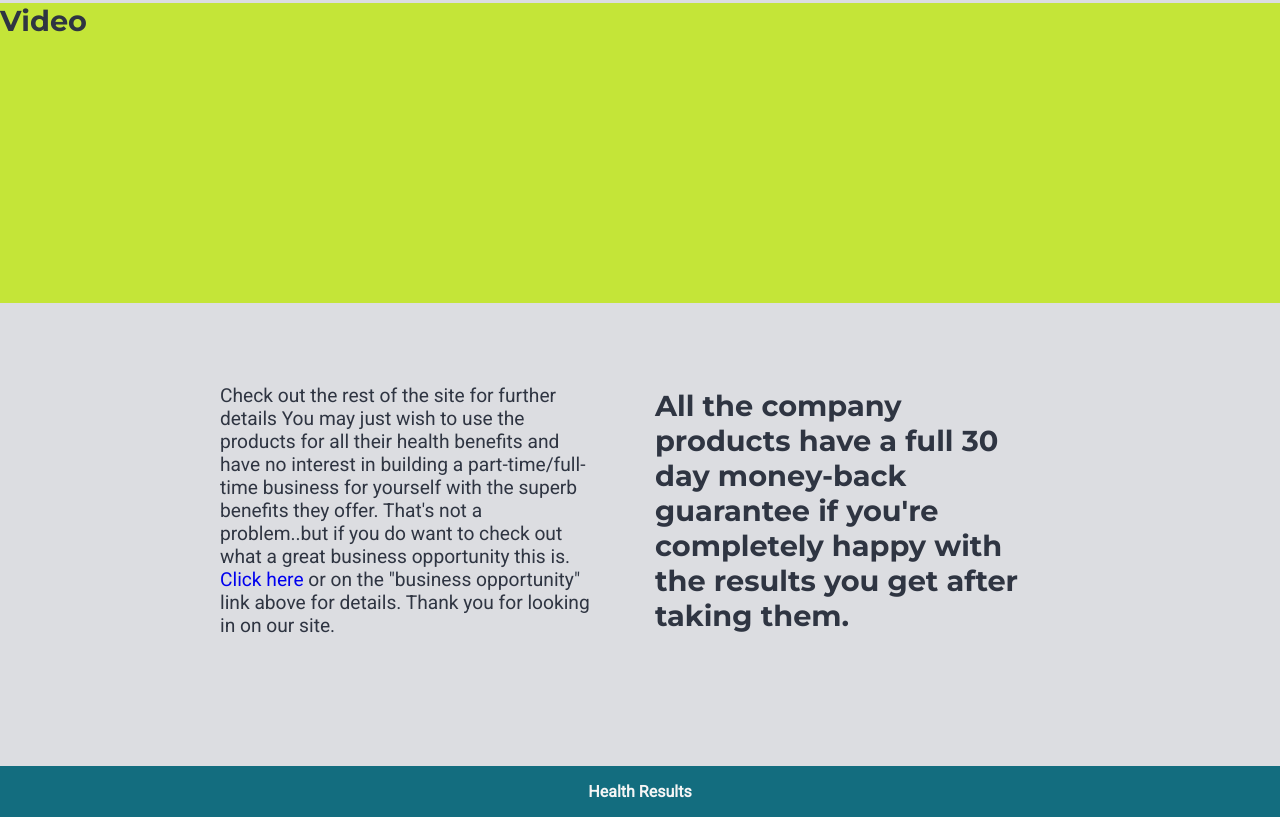
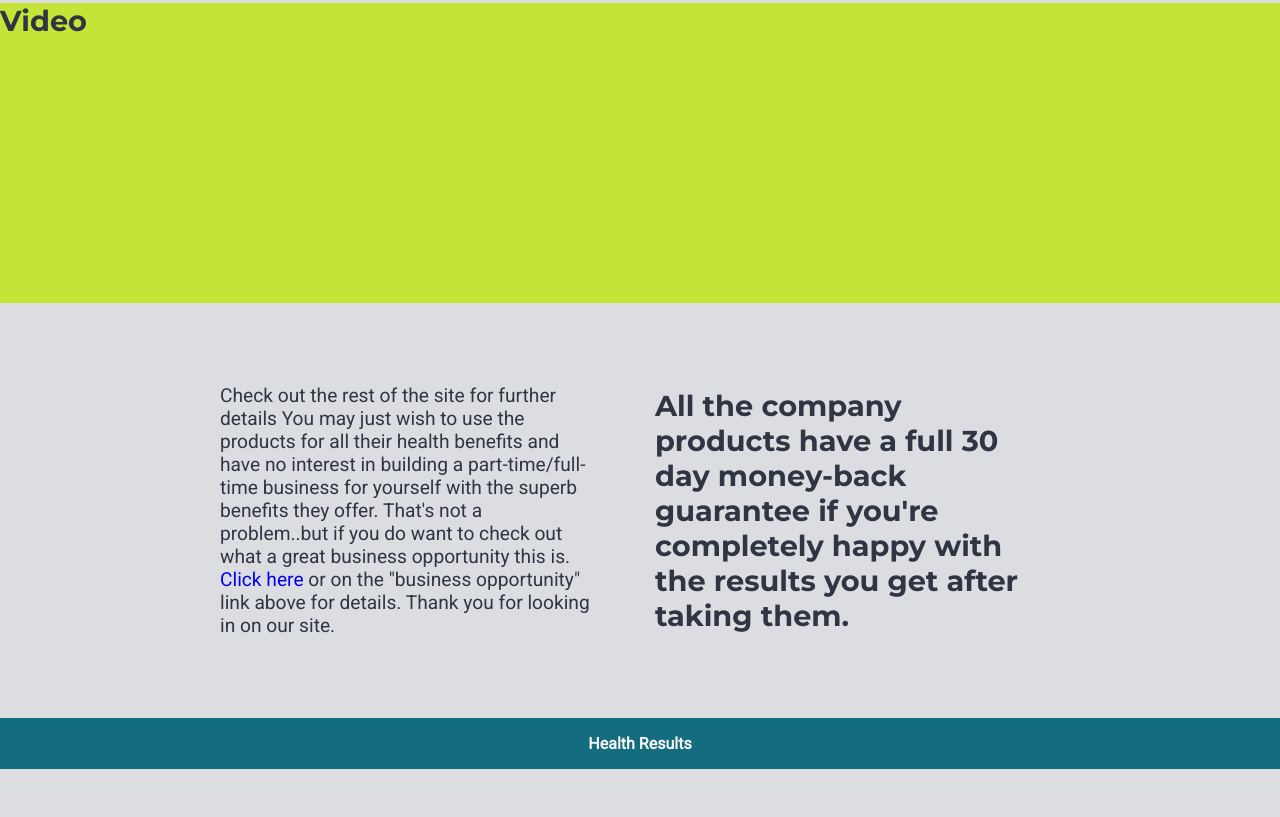
Before and after one commit to haditedi/healthresults, a Gatsby site: page / in a window 1280 px wide. Shown: the part 1345-2162 px from the top of the page. After the commit the page ends 2114 px from the top, so only its background shows below. Built offline with nearby package versions, Linux system fonts and the light colour scheme; Gatsby itself is replaced by a stand-in of ours.

Commit message:
remove margin Footer

```diff
--- a/src/components/Footer.module.css
+++ b/src/components/Footer.module.css
@@ -1,5 +1,4 @@
 .footer {
-  margin: 3rem 0 0;
   padding: 1rem;
   text-align: center;
   background-color: #136d7f;
```
